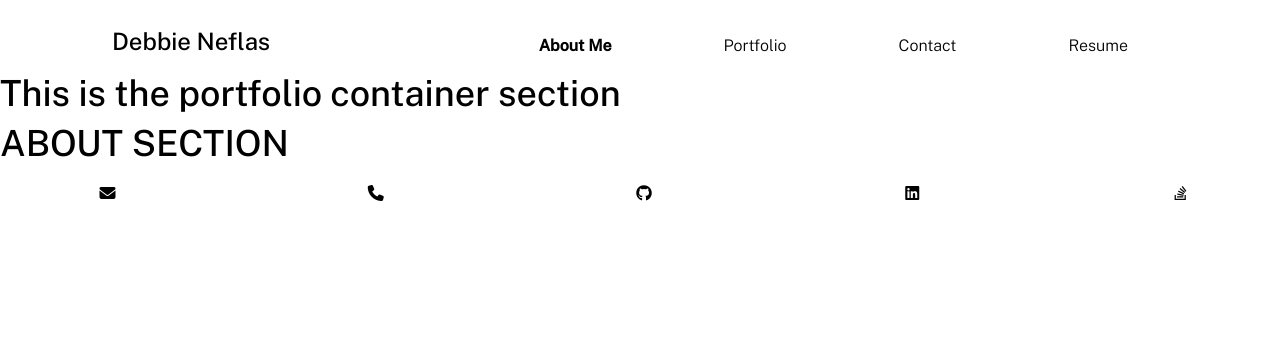
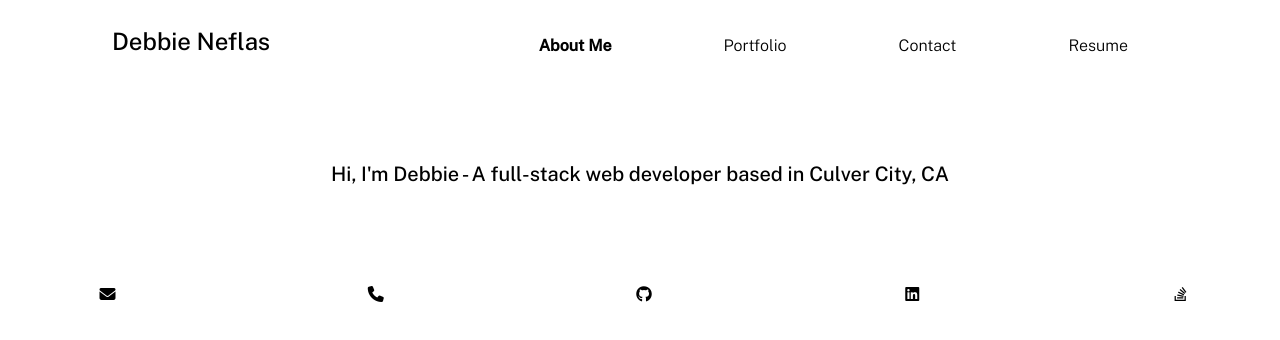
Before and after one commit to dneflas/react-portfolio, a React (Create React App) app: page / in a window 1280 px wide. Shown: the top 340 px of the page. Built offline with nearby package versions, Linux system fonts and the light colour scheme.

Commit message:
About commponent and unit test

```diff
--- a/src/components/About/index.js
+++ b/src/components/About/index.js
@@ -2,9 +2,11 @@ import React from "react";
 
 function About() {
   return (
-    <div>
-      <h1> ABOUT SECTION</h1>
-    </div>
+    <section className="my-5" id="about">
+      <h5 className="text-center my-5 py-5">
+        Hi, I'm Debbie - A full-stack web developer based in Culver City, CA
+      </h5>
+    </section>
   );
 }
 
--- a/src/components/PortfolioContainer/index.js
+++ b/src/components/PortfolioContainer/index.js
@@ -9,12 +9,7 @@ function PortfolioContainer({ currentSection }) {
     }
   };
 
-  return (
-    <main>
-      <h1>This is the portfolio container section</h1>
-      {renderSection()}
-    </main>
-  );
+  return <main>{renderSection()}</main>;
 }
 
 export default PortfolioContainer;
```
Also changed, not shown: src/components/Portfolio/index.js (added), 2 other files (tests, documents, lock files or other folders).
